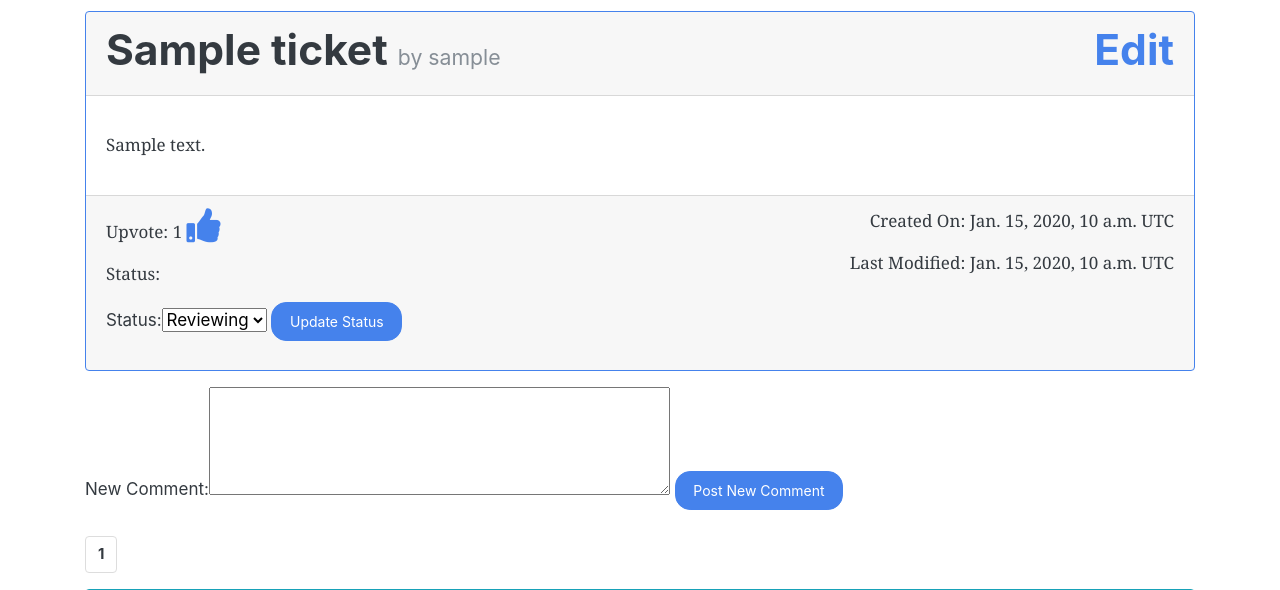
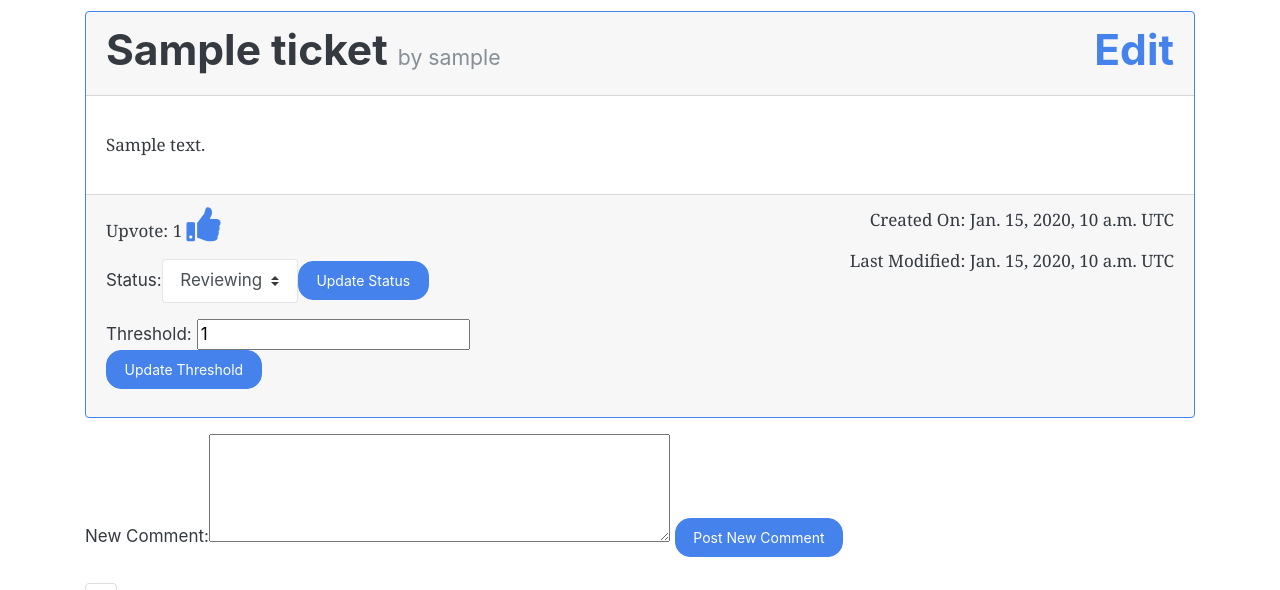
Before and after one commit to comacoma/FSF-MilestoneProject, a Django app: page /issuetracker/ticket/1/ in a window 1280 px wide. Shown: the part 59-649 px from the top of the page. Run offline with Django 3.2, Linux system fonts and the light colour scheme; a user stored in the database is signed in; tables that the repository leaves empty hold one stand-in row (values such as "Sample post"); some libraries are stand-ins or nearby versions.

Commit message:
Threshold level of a ticket is now viewable on ticket details page

```diff
--- a/issuetracker/forms.py
+++ b/issuetracker/forms.py
@@ -64,3 +64,10 @@ class UpdateStatusForm(forms.ModelForm):
         fields = (
             'status',
         )
+
+class UpdateThresholdForm(forms.ModelForm):
+    class Meta:
+        model = Ticket
+        fields = (
+            'threshold',
+        )
--- a/issuetracker/templates/ticketdetails.html
+++ b/issuetracker/templates/ticketdetails.html
@@ -37,18 +37,56 @@
                         <a href="{% url 'fund' ticket.id %}"><i class="fas fa-donate fa-2x"></i></a>
                     </p>
                     {% endif %}
+
                     <p>
                         {% if user.is_staff %}
-                        Status:
                         <form action="{% url 'update_status' ticket.id %}" method="POST">
                             {% csrf_token %}
-                            {{ status | as_bootstrap }}
-                            <button class="btn btn-primary" type="submit">Update Status</button>
+                            <div class="form-inline">
+                                <label for="status">{{ status.status.label }}:</label>
+                                <select class="custom-select" name="status" id="status" class="side-margin">
+                                    {% for x, y in status.fields.status.choices %}
+                                    <option value="{{ x }}" {% if ticket.status == x %}selected{% endif %}>{{ y }}</option>
+                                    {% endfor %}
+                                </select>
+                                <button class="btn btn-primary" type="submit">Update Status</button>
+                            </div>
                         </form>
                         {% else %}
                         Status: {{ ticket.get_status_display }}
                         {% endif %}
                     </p>
+
+                    <p>
+                        {% if user.is_staff %}
+                        <form action="{% url 'update_threshold' ticket.id %}" method="POST">
+                            {% csrf_token %}
+                            <div class="form-inline">
+                                <label for="threshold">
+                                    {% if ticket.type == "T1" %}
+                                        {{ threshold.threshold.label }}:
+                                    {% else %}
+                                        {{ threshold.threshold.label }}(in GBP £):
+                                    {% endif %}
+                                </label>
+                                <input type="text" name="threshold" value="{{ threshold.threshold.value }}" class="side-margin">
+                                <button class="btn btn-primary" type="submit">Update Threshold</button>
+                            </div>
+                        </form>
+                        {% else %}
+                        Threshold:
+                            {% if ticket.threshold == None %}
+                                To Be Updated
+                            {% else %}
+                                {% if ticket.type == "T1" %}
+                                    {{ ticket.threshold }}
+                                {% else %}
+                                    £{{ ticket.threshold }}.00
+                                {% endif %}
+                            {% endif %}
+                        {% endif %}
+                    </p>
+
                 </div>
 
                 <div class="col-6 text-right">
--- a/issuetracker/urls.py
+++ b/issuetracker/urls.py
@@ -10,4 +10,5 @@ urlpatterns = [
     path('ticket/<int:pk>/upvote/', upvote, name="upvote"),
     path('ticket/<int:pk>/fund/', fund, name="fund"),
     path('ticket/<int:pk>/update_status/', update_status, name="update_status"),
+    path('ticket/<int:pk>/update_threshold/', update_threshold, name="update_threshold"),
 ]
--- a/issuetracker/views.py
+++ b/issuetracker/views.py
@@ -3,7 +3,7 @@ from django.contrib import messages
 from django.contrib.auth.decorators import login_required
 from django.contrib.admin.views.decorators import staff_member_required
 from .models import Ticket, Comment, Fund
-from .forms import TicketSubmitForm, CommentPostForm, FundSubmitForm, UpdateStatusForm
+from .forms import TicketSubmitForm, CommentPostForm, FundSubmitForm, UpdateStatusForm, UpdateThresholdForm
 from django.utils import timezone
 from django.core.paginator import Paginator
 from django.http import HttpResponse
@@ -46,6 +46,7 @@ def ticket_details(request, pk):
 
     ticket = get_object_or_404(Ticket, pk=pk)
     status = UpdateStatusForm(instance=ticket)
+    threshold = UpdateThresholdForm(instance=ticket)
     comments = Comment.objects.filter(ticket=ticket).order_by('-comment_date')
     paginator = Paginator(comments, 10)
     page = request.GET.get('page')
@@ -68,6 +69,7 @@ def ticket_details(request, pk):
             'form': form,
             'upvoted_user': upvoted_user,
             'status': status,
+            'threshold': threshold,
         })
 
 def edit_ticket(request, pk):
@@ -109,6 +111,7 @@ def upvote(request, pk):
     """
     A functional view that adds or remove a user's upvote to a ticket.
     """
+
     ticket = get_object_or_404(Ticket, pk=pk)
     if ticket.upvote_user.filter(id=request.user.id).exists():
         ticket.upvote_user.remove(request.user)
@@ -122,12 +125,17 @@ def fund(request, pk):
     """
     A view that displays a form for paying towards a feature request ticket.
     """
+
     ticket = get_object_or_404(Ticket, pk=pk)
     form = FundSubmitForm()
     return render(request, 'ticketfundingform.html', {'ticket': ticket, 'form': form})
 
 @staff_member_required
 def update_status(request, pk):
+    """
+    A functional view that allows staff to update status of a ticket from the ticket details view.
+    """
+
     ticket = get_object_or_404(Ticket, pk=pk)
 
     try:
@@ -135,8 +143,29 @@ def update_status(request, pk):
             status = UpdateStatusForm(request.POST, instance=ticket)
             if status.is_valid():
                 status.save()
-                return redirect(ticket_details, ticket.pk)
+                messages.success(request, "Status has been successfully updated!")
+        return redirect(ticket_details, ticket.pk)
     except Exception as e:
         print(e)
-        messages.error(request, "An error has occurred and status was not update. Please check log.")
+        messages.error(request, "An error has occurred and status was not updated. Please check log.")
         return redirect(ticket_details, ticket.pk)
+
+@staff_member_required
+def update_threshold(request, pk):
+    """
+    A functional view that allows staff to change threshold level of a ticket.
+    """
+
+    ticket = get_object_or_404(Ticket, pk=pk)
+
+    try:
+        if request.method == "POST":
+            threshold = UpdateThresholdForm(request.POST, instance=ticket)
+            if threshold.is_valid():
+                threshold.save()
+                messages.success(request, "Threshold has been successfully updated!")
+        return redirect(ticket_details, ticket.pk)
+    except Exception as e:
+        print(e)
+        messages.error(request, "An error has occurred and threshold was not updated. Please check log.")
+        return redirect(ticket_details, ticket.pk)
--- a/static/css/style.css
+++ b/static/css/style.css
@@ -14,6 +14,10 @@
 .small-text {
     font-size: 50%;
 }
+.side-margin {
+    margin-left: 5px;
+    margin-right: 5px;
+}
 
 @media screen and (min-width: 991px) {
     .register-text {
```
